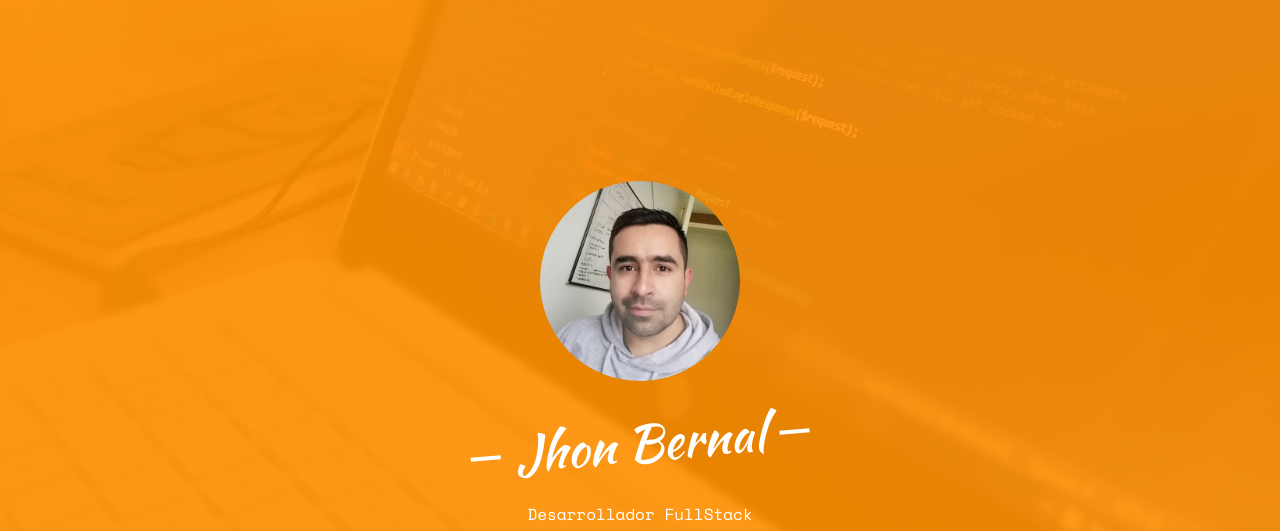
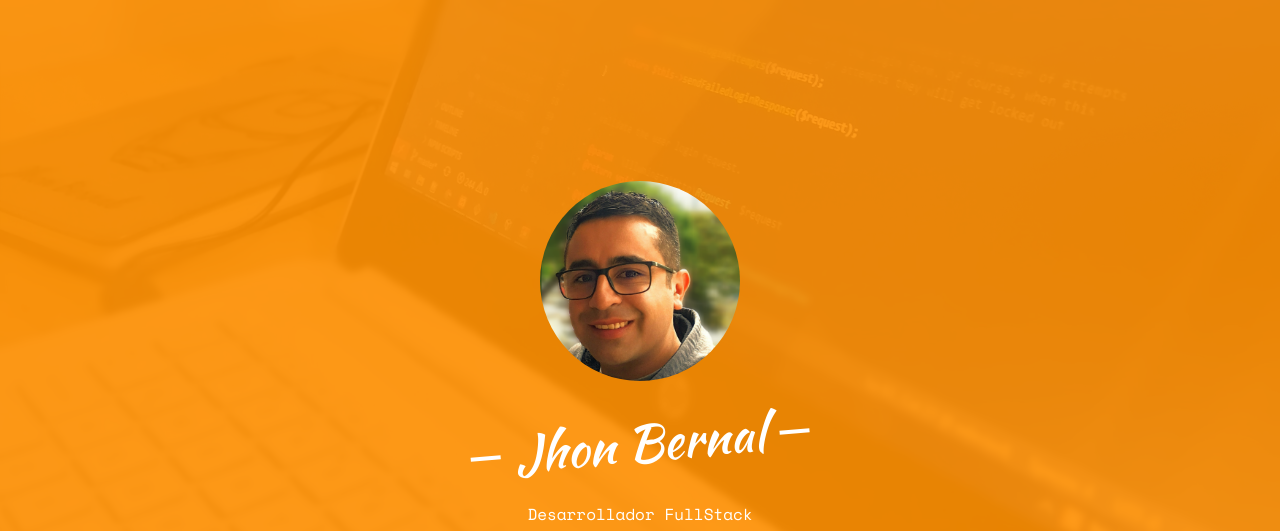
Before and after one commit to jhonhenrybernal/miportafolio, a plain HTML site: page index.html in a window 1280 px wide. Shown: the top 531 px of the page. Drawn offline with nearby package versions, Linux system fonts and the light colour scheme; some packages are replaced by stand-ins of ours; no server answers; files whose address does not match are found by name.

Commit message:
actualizacion de informacion foto

```diff
--- a/index.html
+++ b/index.html
@@ -51,7 +51,7 @@
 				<div class="col-md-8 col-md-offset-2 text-center">
 					<div class="display-t js-fullheight">
 						<div class="display-tc js-fullheight animate-box" data-animate-effect="fadeIn">
-							<div class="profile-thumb" style="background: url(images/user-3.jpg);"></div>
+							<div class="profile-thumb" style="background: url(images/user-3.png);"></div>
 							<h1><span>Jhon Bernal</span></h1>
 							<h3><span>Desarrollador FullStack</span></h3>
 							<p>
```
Also changed, not shown: images/user-3.jpg (deleted), images/user-3.png (added).
